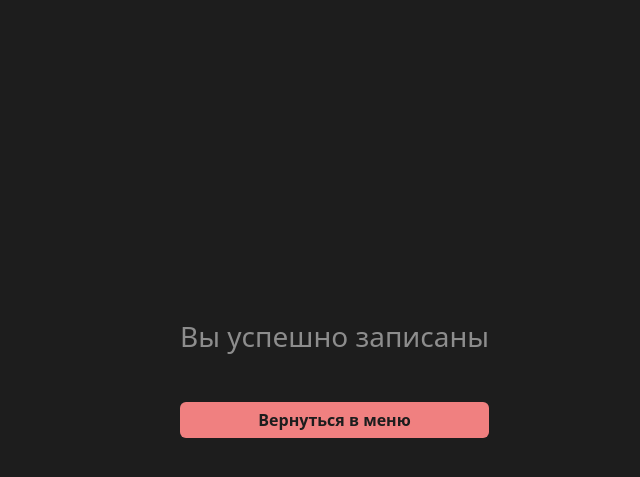
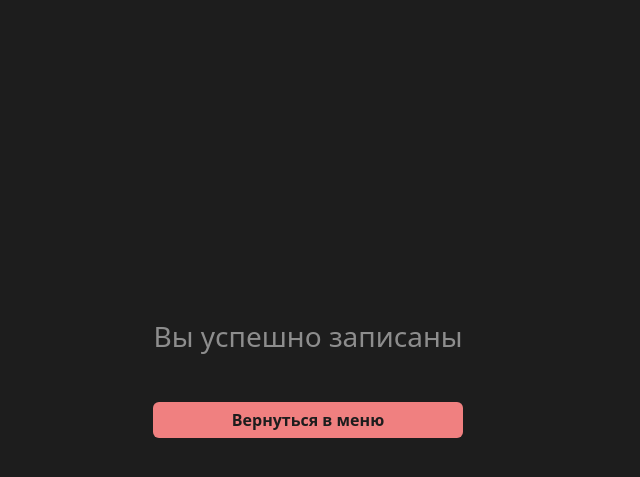
Before and after one commit to ivalukyan/yclients-backend, a FastAPI app: template app/templates/recording/record_answer.html in a window 1280 px wide. Shown: the top 477 px of the page, without its empty margins (332-972 px from the left). Run offline with FastAPI, Linux system fonts and the light colour scheme; the template is opened without the code that fills it, so the values that code supplies are empty.

Commit message:
fix design answer page

```diff
--- a/app/templates/recording/record_answer.html
+++ b/app/templates/recording/record_answer.html
@@ -13,11 +13,11 @@
         color: #8d8d8d;
     }
 
-    .mb-3 {
-        position: absolute;
-        top: 40%;
-        left: 40%;
-
+    .container{
+        display: flex;
+        align-items: center;
+        justify-content: center;
+        margin-top: 40vh;
     }
 
     .btn {
```
